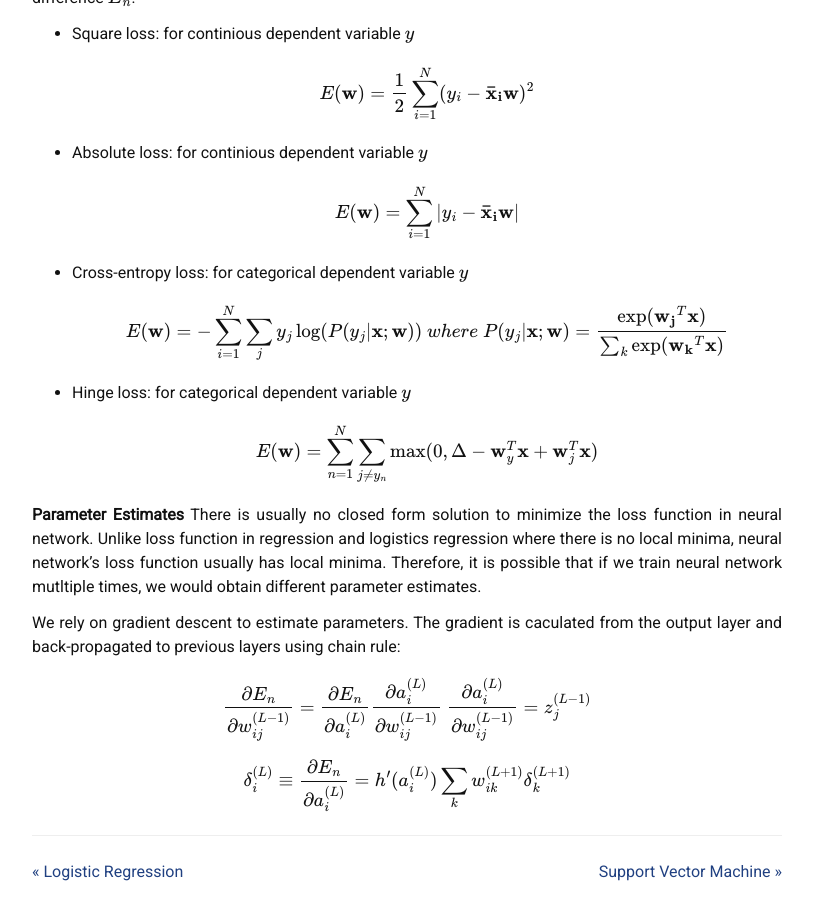
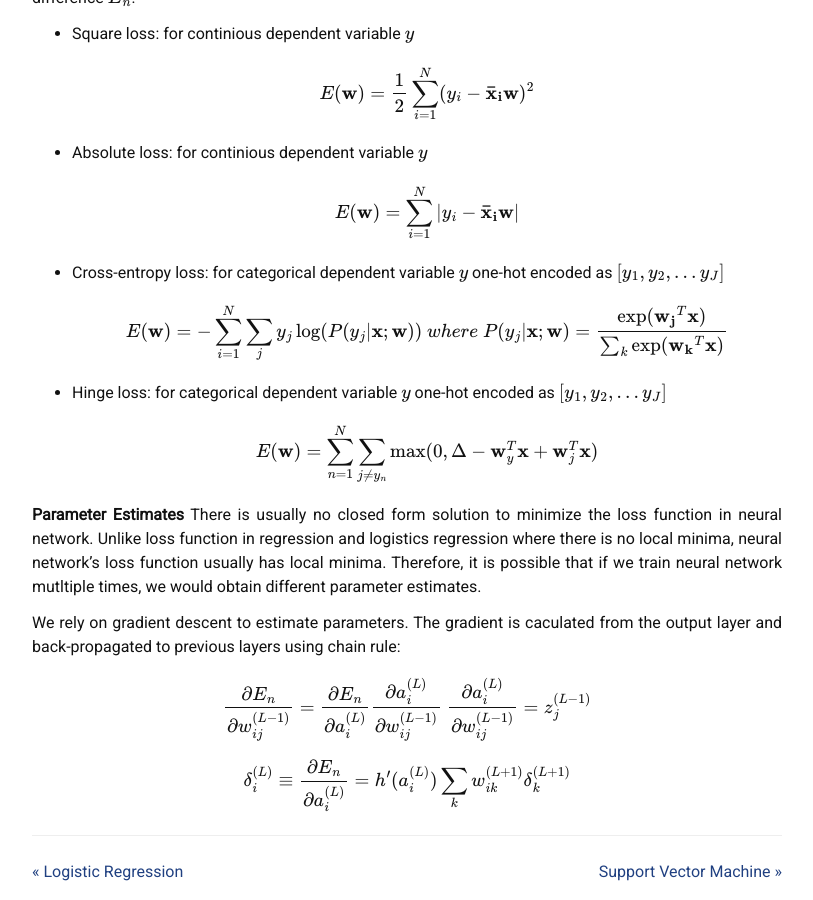
Before and after one commit to liambll/blog-archive, a Jekyll site: the page built from _posts/2017-06-30-neural-network.markdown, in a window 1280 px wide and 900 px high, scrolled down 1998 px. Shown: the whole window, without its empty margins (233-1046 px from the left). Built offline with Jekyll 4.4.1, drawn with Linux system fonts in a browser that asks for light colours; nearby versions of some CDN libraries; formulas are drawn with MathJax 3; comment, search, counter and statistics services are not loaded.

Commit message:
Update 2017-06-30-neural-network.markdown

```diff
--- a/_posts/2017-06-30-neural-network.markdown
+++ b/_posts/2017-06-30-neural-network.markdown
@@ -64,13 +64,13 @@ E(\mathbf{w}) = \frac{1}{2}\sum_{i=1}^N (y\_i - \mathbf{\bar{x}\_i}\mathbf{w})^2
 E(\mathbf{w}) = \sum_{i=1}^N \|y\_i - \mathbf{\bar{x}\_i}\mathbf{w}\|
 \\]
 
-* Cross-entropy loss: for categorical dependent variable \\(y\\)
+* Cross-entropy loss: for categorical dependent variable \\(y\\) one-hot encoded as \\([y_1, y_2, ... y_J]\\)
 \\[
 E(\mathbf{w}) = -\sum_{i=1}^N \sum\_{j} y_j \log(P(y_j \| \mathbf{x}; \mathbf{w})) \\\
 where ~ P(y_j \| \mathbf{x}; \mathbf{w}) = \frac{\exp (\mathbf{w\_{j}}^T\mathbf{x}) } {\sum_k \exp(\mathbf{w\_{k}}^T\mathbf{x}) }
 \\]
 
-* Hinge loss: for categorical dependent variable \\(y\\)
+* Hinge loss: for categorical dependent variable \\(y\\) one-hot encoded as \\([y_1, y_2, ... y_J]\\)
 \\[
 E(\mathbf{w}) = \sum_{n=1}^N \sum\_{j \neq y_n} \max(0, \Delta - \mathbf{w}\_y^T\mathbf{x} + \mathbf{w}\_j^T\mathbf{x})
 \\]
```
